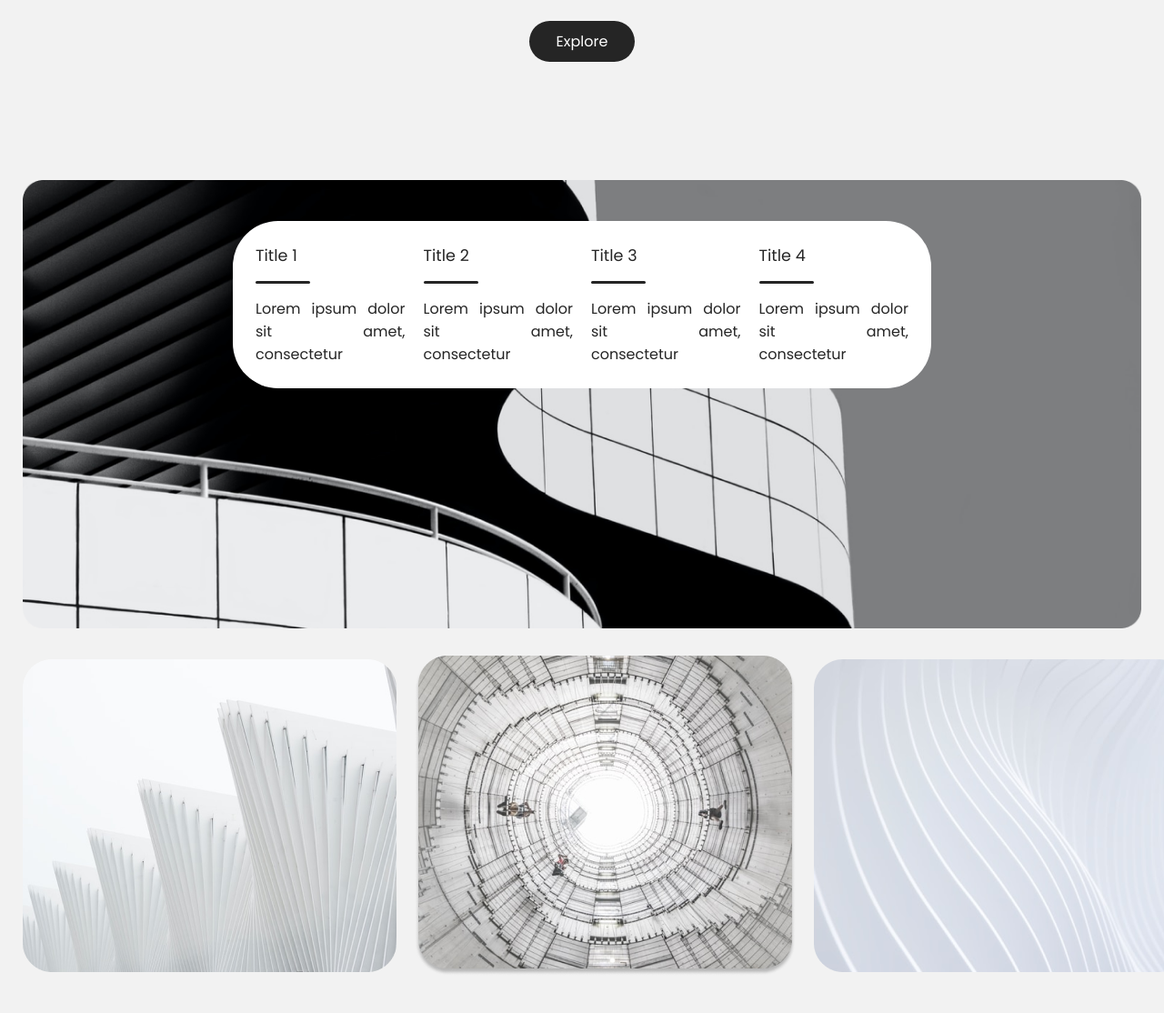
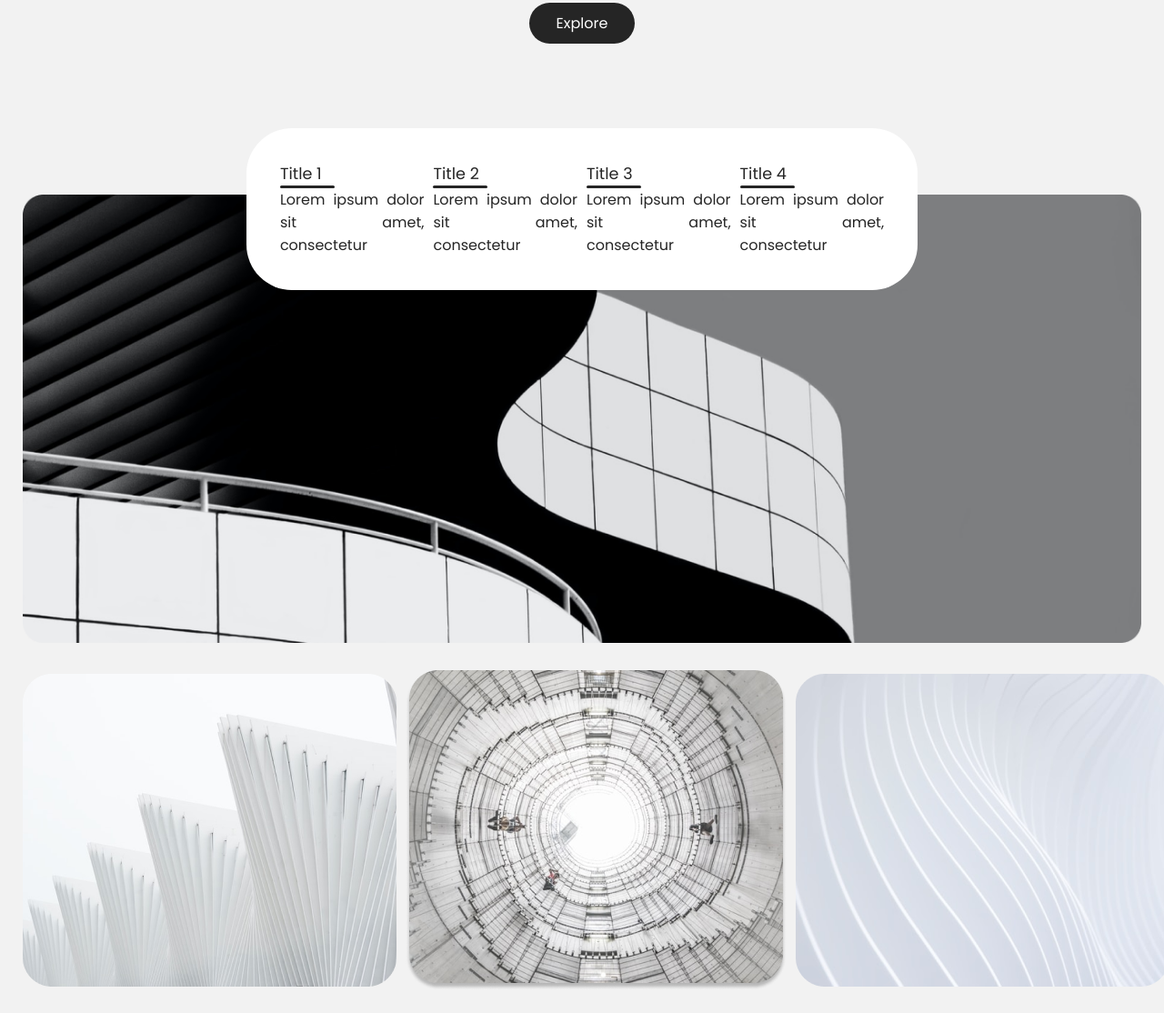
Before and after one commit to josemartinezrdev/ProyectoFinalHtmlCss, a plain HTML site: page bg/index.html in a window 1280 px wide. Shown: the part 221-1335 px from the top of the page at 91% size. Drawn offline with Linux system fonts and the light colour scheme.

Commit message:
Update 17

```diff
--- a/bg/index.css
+++ b/bg/index.css
@@ -30,7 +30,7 @@ hr {
   display: flex;
   flex-direction: column;
   align-items: center;
-  gap: 30px;
+  gap: 20px;
   justify-content: center;
 }
 
@@ -54,19 +54,19 @@ hr {
 
 .lista {
   background-color: white;
-  padding: 55px 30px;
+  padding: 8% 10%;
   border-radius: 50px;
   width: 60%;
   display: flex;
   flex-direction: column;
-  gap: 20px;
+  gap: 10px;
   text-align: justify;
 }
 
 .lst-item {
   display: flex;
   flex-direction: column;
-  gap: 15px;
+  gap: 1.5%;
 }
 
 .lst-title {
@@ -80,7 +80,7 @@ hr {
 .container-bot {
   display: flex;
   flex-direction: column;
-  gap: 20px;
+  gap: 10px;
   align-items: center;
 }
 
@@ -100,7 +100,8 @@ hr {
   }
 
   .itm1 {
-    margin: auto auto 100px auto;
+    margin: auto auto -5% auto;
+    gap: 20px;
   }
 
   .img-1 {
@@ -108,14 +109,21 @@ hr {
   }
 
   .lista {
-    padding: 25px;
-    top: 58%;
-    position: absolute;
+    padding: 3%;
+    top: 18%;
+    position: relative;
     flex-direction: row;
     z-index: 1;
+    align-items: center;
+    justify-content: center;
+    height: 30%;
   }
 
   .container-bot {
     flex-direction: row;
   }
+
+  .container-bot {
+    width: 100%;
+  }
 }
```
